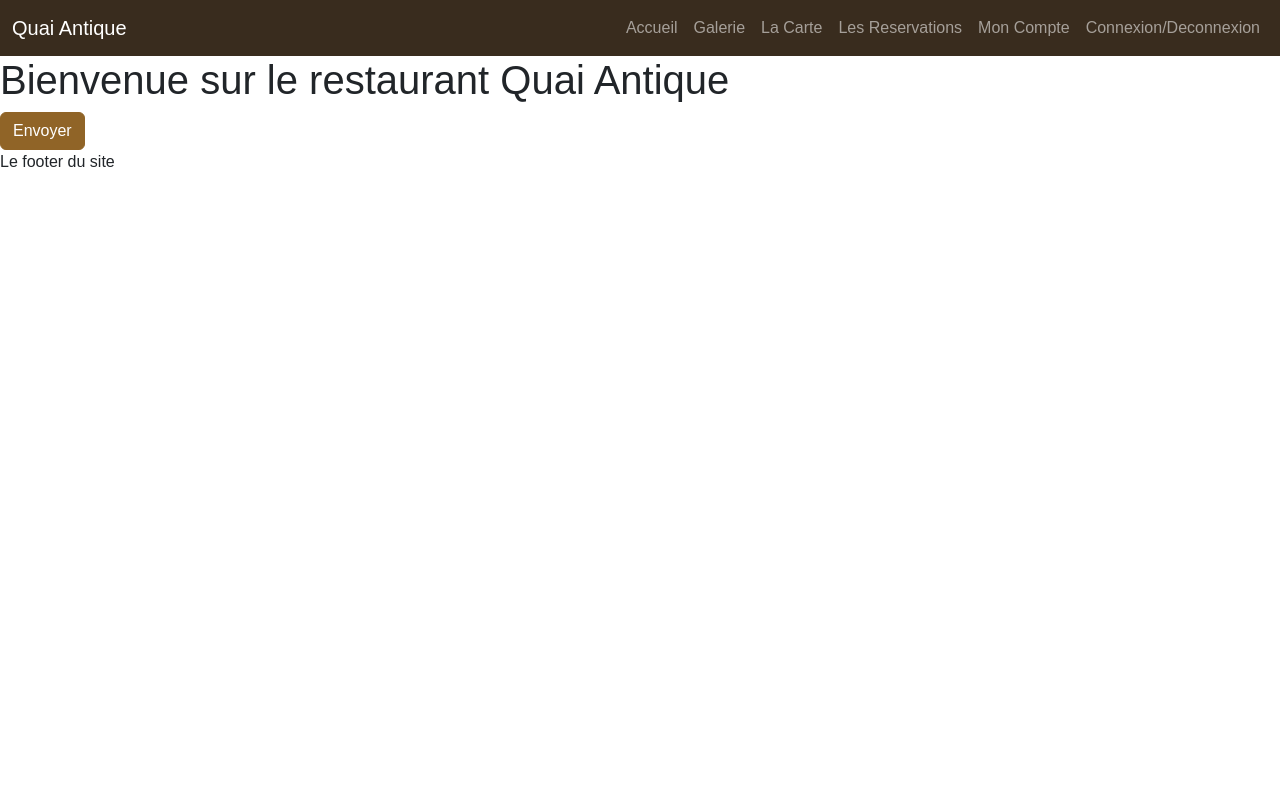
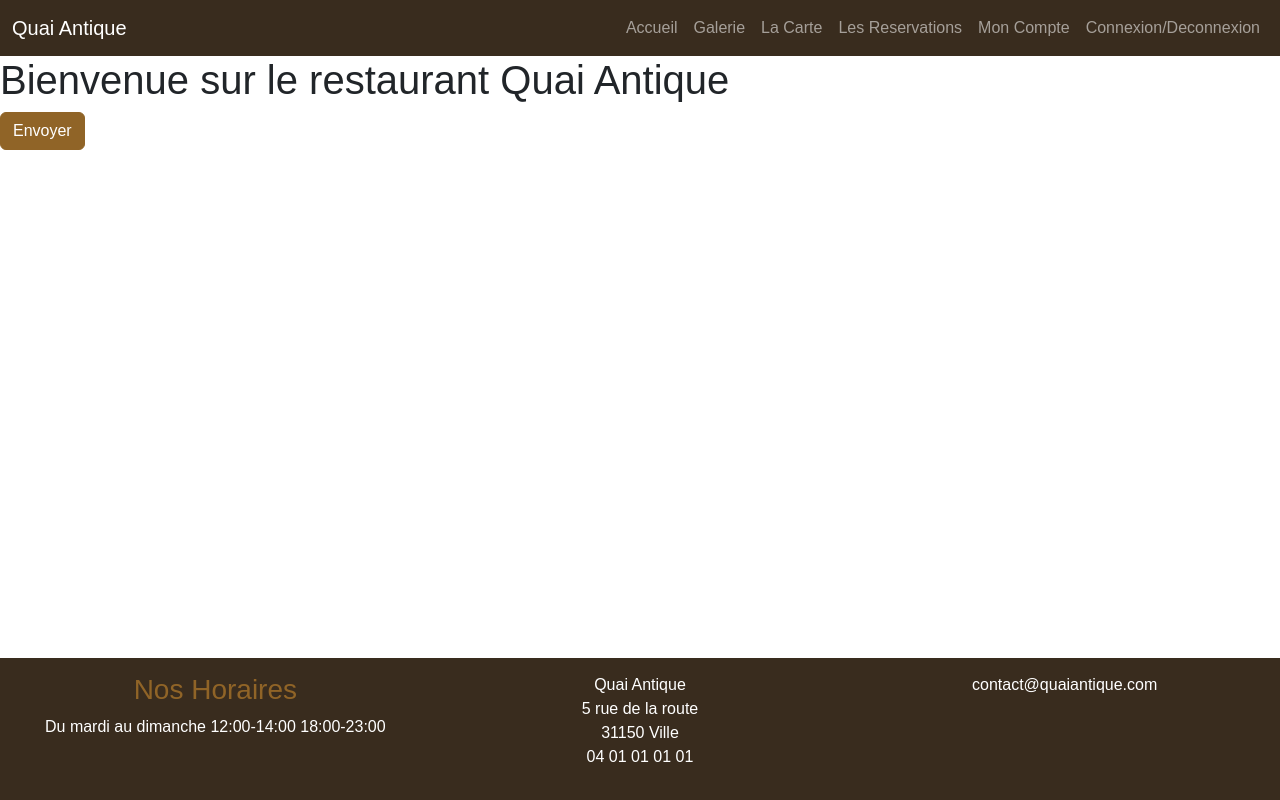
Before and after one commit to Emanuel-Simba-Developper/FilRouge, a website with bundled scripts: page index.html in a window 1280 px wide. Built offline with nearby package versions, Linux system fonts and the light colour scheme; files whose address does not match are found by name.

Commit message:
Ajout du footer

```diff
--- a/index.html
+++ b/index.html
@@ -41,10 +41,28 @@
             </div>
           </nav>
     </header>
-    <main id="main-page">
+   <main id="main-page">
+        <!--Le contenu de la page sera injecté ici-->
+   </main>
+    <footer class="bg-dark text-white text-center footer">
+                <div class="row">
+                   <div class="col-12 col-lg-4">
+                    <h3 class="text-primary">Nos Horaires</h3>
+                    <p>Du mardi au dimanche  12:00-14:00  18:00-23:00</p>
+                   </div>
+                   <div class="col-6 col-lg-4">
+                    <p>Quai Antique <br/>
+                         5 rue de la route <br/>
+                         31150 Ville <br/>
+                         04 01 01 01 01 <br/>
+                     </p>
+                   </div>
+                   <div class="col-6 col-lg-4">
+                        <p>contact@quaiantique.com</p>
+                   </div>
+                </div>
+            </footer>
 
-    </main>
-    <footer>Le footer du site</footer>
     <script type="module" src="./Router/router.js"></script>
     <script src="node_modules/bootstrap/dist/js/bootstrap.bundle.min.js"></script>
 </body>
--- a/scss/main.scss
+++ b/scss/main.scss
@@ -1,2 +1,15 @@
 @import url("/node_modules/bootstrap-icons/font/bootstrap-icons.css");
 @import "custom";
+
+ main{
+  position: relative;
+  min-height: 100%;
+  margin-bottom: 250px;
+}
+
+footer.footer{
+  padding: 15px;
+  position: absolute;
+  bottom: 0;
+  width: 100%;
+}
```
Also changed, not shown: scss/main.css, 1 other file.
